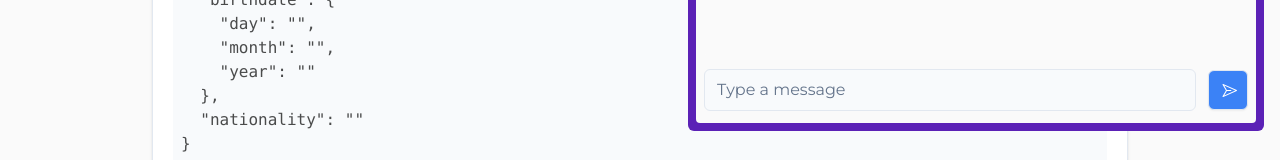
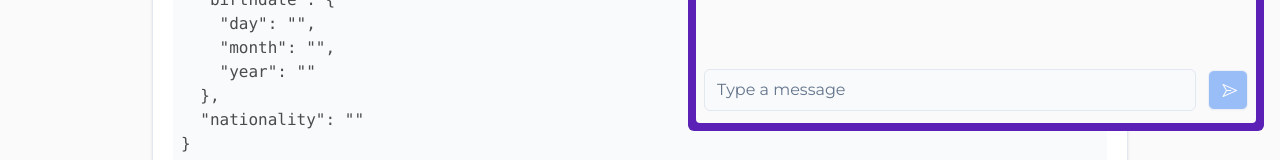
Before and after one commit to brdebr/chatbot-form-filler, a Next.js app: page / in a window 1280 px wide. Both pictures are taken after a click on the button 1236 px from the left and 756 px from the top of the page. Shown: the part 653-813 px from the top of the page. Built offline with nearby package versions, Linux system fonts and the light colour scheme.

Commit message:
Revert: Minor improvements to chat

```diff
--- a/app/components/chat.tsx
+++ b/app/components/chat.tsx
@@ -1,7 +1,7 @@
 import { cn } from "@/lib/utils";
 import { theme_styles } from "../style-constants";
 import { Button } from "@/components/ui/button";
-import { PaperPlaneIcon, ReloadIcon, StopIcon } from "@radix-ui/react-icons";
+import { PaperPlaneIcon } from "@radix-ui/react-icons";
 import React, { use, useEffect, useState } from "react";
 import { motion } from "framer-motion";
 import { Input } from "@/components/ui/input";
@@ -9,7 +9,6 @@ import { useChat } from "ai/react";
 import { Message } from "ai";
 import useFormStore from "../store/form";
 import { v4 as uuid } from 'uuid';
-import { LoadingIcon } from "./utils/loading-icon";
 
 type ChatMessageProps = {
   side: 'left' | 'right';
@@ -64,8 +63,9 @@ const rolesToShow = ['user', 'assistant'];
 
 export const Chat = React.forwardRef<HTMLDivElement, {debug: boolean}>(({ debug }, ref) => {
   const { formState, highlighted, setHighlighted, setFormFieldTypewriting, setFormField } = useFormStore();
+  const [inputIsDisabled, setInputIsDisabled] = useState(false);
 
-  const { messages, input, handleInputChange, handleSubmit, reload, isLoading, stop } = useChat({
+  const { messages, input, handleInputChange, handleSubmit, append } = useChat({
     api: '/api/chatbot',
     initialMessages: [
       {
@@ -191,9 +191,6 @@ export const Chat = React.forwardRef<HTMLDivElement, {debug: boolean}>(({ debug
     }
   }, [setHighlighted]);
 
-  const inputIsEmpty = !input.trim().length;
-  const canReload = inputIsEmpty && !!messages.filter((message) => message.role === 'user').length;
-
   return (
     <div
       ref={ref}
@@ -229,21 +226,10 @@ export const Chat = React.forwardRef<HTMLDivElement, {debug: boolean}>(({ debug
       </div>
       <form onSubmit={handleSubmit} className="absolute bottom-5 left-1/2 -translate-x-1/2 w-full">
         <div className="flex gap-3 items-center px-4">
-          <Input ref={inputRef} value={input} onChange={handleInputChange} disabled={isLoading} placeholder="Type a message" />
-          {!isLoading ? (
-            <Button type={canReload ? "submit" : "button"} onClick={() => canReload ? reload() : false} variant="outline" size="icon" className="size-10 min-w-10 min-h-10 bg-blue-500 hover:bg-blue-700 active:bg-blue-800 transition-all duration-500">
-              {!canReload ? (
-                <PaperPlaneIcon className="text-white translate-x-[1px]" />
-              ) : (
-                <ReloadIcon className="text-white" />
-              )}
-            </Button>
-          ): (
-            <Button type="button" onClick={stop} variant="outline" size="icon" className="size-10 min-w-10 min-h-10 group bg-blue-500 hover:bg-red-800 active:bg-blue-800 transition-all duration-500">
-              <LoadingIcon className="text-white group-hover:hidden" />
-              <StopIcon className="text-white hidden group-hover:block" />
-            </Button>
-          )}
+          <Input ref={inputRef} value={input} onChange={handleInputChange} disabled={inputIsDisabled} placeholder="Type a message" />
+          <Button type="submit" variant="outline" size="icon" disabled={!input.trim().length} className="size-10 min-w-10 min-h-10 bg-blue-500 hover:bg-blue-700 active:bg-blue-800 transition-all duration-500">
+            <PaperPlaneIcon className="text-white translate-x-[1px]" />
+          </Button>
         </div>
       </form>
     </div>
--- a/app/components/utils/loading-icon.tsx
+++ b/app/components/utils/loading-icon.tsx
@@ -1,9 +1,8 @@
-import { cn } from '@/lib/utils';
 import { UpdateIcon } from '@radix-ui/react-icons';
 import React from 'react';
 
-export function LoadingIcon({className}: {className?: string}) {
+export function LoadingIcon() {
   return (
-    <UpdateIcon className={cn("text-white animate-spin", className)} />
+    <UpdateIcon className="text-white animate-spin" />
   );
 }
```
